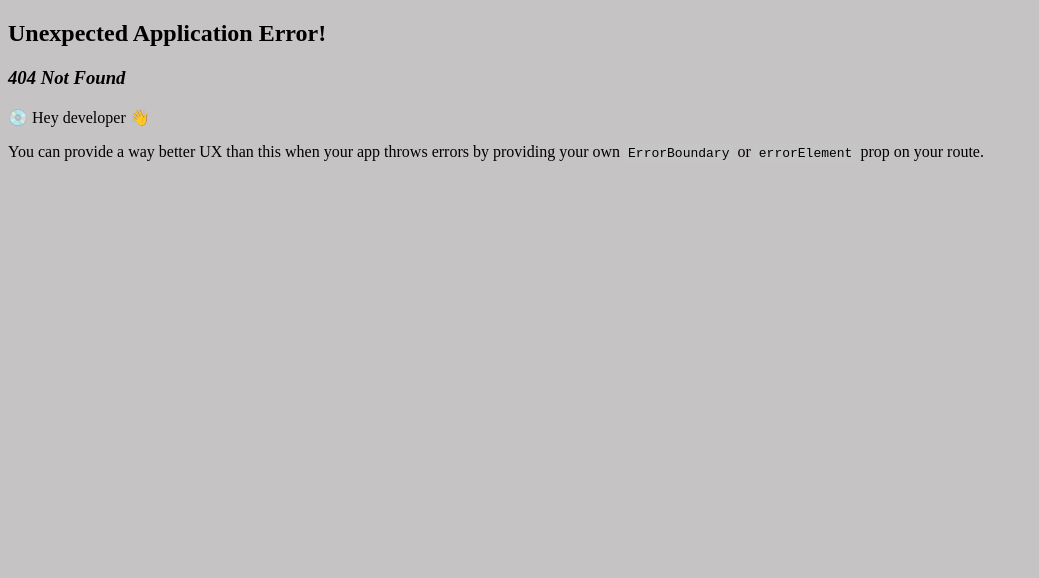
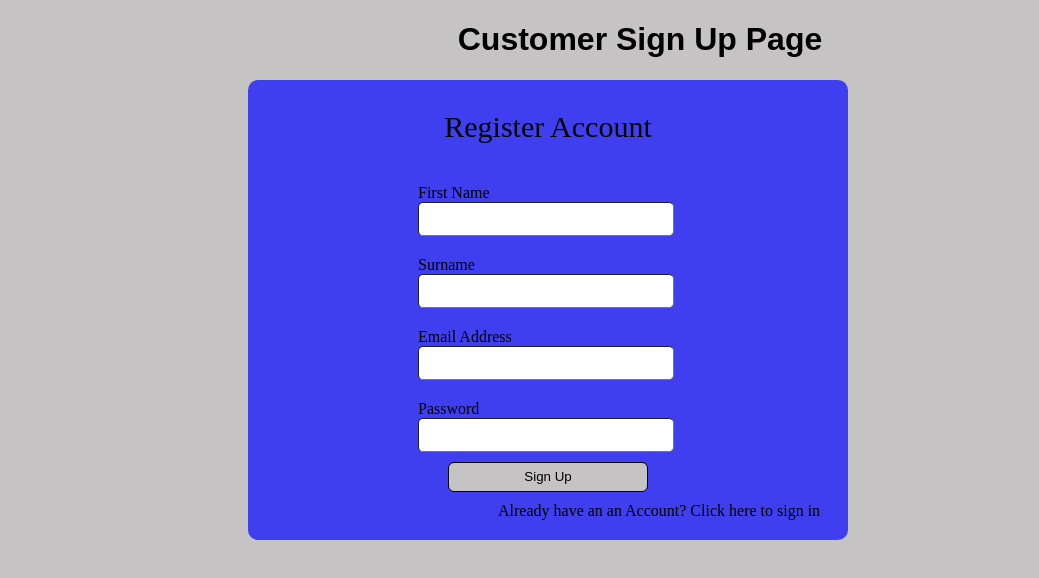
Before and after one commit to Aceofthehood1/React-Restaurant-App, a React (Vite) app in the folder restaurant-project/: page /customerSignIn in a window 1280 px wide. Before the commit this address had no page. Shown: the top 578 px of the page, without its empty margins (0-1039 px from the left). Built offline with nearby package versions, Linux system fonts and the light colour scheme.

Commit message:
Made Customer sign up page and added customer sign up form to page with button animation and a link hover effect

```diff
--- a/restaurant-project/src/App.tsx
+++ b/restaurant-project/src/App.tsx
@@ -6,7 +6,7 @@ function App() {
     <>
       <h1 id="head">Home Page</h1>
       <div id="home-box">
-        <Link to="/customerRegister" className="link-box">
+        <Link to="/customerSignIn" className="link-box">
           <img className="home-image" src={customerImg}></img>
           <p className="link-text">Sign in as a customer</p>
         </Link>
--- /dev/null
+++ b/restaurant-project/src/components/CustomerSignInForm.tsx
@@ -0,0 +1,34 @@
+import { Link } from "react-router-dom";
+function CustomerSignInForm() {
+  return (
+    <>
+      <form className="form">
+        <p id="form-head">Register Account</p>
+        <label htmlFor="first-name">
+          First Name
+          <input id="first-name" type="text"></input>
+        </label>
+        <label htmlFor="surname">
+          Surname
+          <input id="surname" type="text"></input>
+        </label>
+        <label htmlFor="email-address">
+          Email Address
+          <input id="email-address" type="email"></input>
+        </label>
+        <label htmlFor="password">
+          Password
+          <input id="password" type="password"></input>
+        </label>
+        <button className="btn btn-three">
+          <span>Sign Up</span>
+        </button>
+        <Link id="form-link" to="">
+          Already have an an Account? Click here to sign in
+        </Link>
+      </form>
+    </>
+  );
+}
+
+export default CustomerSignInForm;
--- a/restaurant-project/src/index.css
+++ b/restaurant-project/src/index.css
@@ -1,5 +1,11 @@
+:root{
+  --project-blue: rgb(63, 63, 240);
+  --project-grey: rgb(197, 195, 195);
+  --project-red: rgb(214, 21, 21);
+}
+
 body{
-  background-color: rgb(197, 195, 195);
+  background-color: var(--project-grey);
 }
 #head{
   font-family:Arial, Helvetica, sans-serif;
@@ -16,7 +22,6 @@ body{
 .link-box{
   width: 400px;
   height: 300px;
-  background-color: rgb(63, 63, 240);
   border-style: solid;
   border-color: black;
   border-width: 2px;
@@ -43,3 +48,86 @@ body{
   font-size: 40px;
   color: black;
 }
+
+.form{ /*Class that is used for sign up forms*/
+  width: 600px;
+  height: auto;
+  background-color: var(--project-blue);
+  margin-left: 240px;
+  display: flex;
+  flex-direction: column;
+  border-radius: 10px;
+}
+
+#form-head{
+  font-size: 30px;
+  text-align: center;
+}
+
+.form label{
+  display: block;
+  margin: 10px 170px;
+}
+
+.form input{
+  display: block;
+  height: 30px;
+  width: 250px;
+  border-radius: 5px;
+  border-width: 1px;
+}
+
+.form button{
+  width: 200px;
+  height: 30px;
+  display: block;
+  margin-left: 200px;
+  margin-bottom: 10px;
+  background-color: var(--project-grey);
+  border-width: 1px;
+  border-style: solid;
+  border-radius: 6px;
+  cursor: pointer;
+  position: relative;
+  transition: all .35s;
+}
+
+.form button span{
+  position: relative;
+  z-index:2;
+}
+/*Button effect start*/
+.form button:after{
+  position: absolute;
+  content: "";
+  top: 0;
+  left: 0;
+  width: 0;
+  text-align: center;
+  height: 100%;
+  border-radius: 6px;
+  background: black;
+  transition: all .35s;
+}
+
+.form button:hover{
+  position: relative;
+  color: White;
+}
+
+.form button:hover:after{
+  width: 100%;
+}
+
+/*Button effect end*/
+
+#form-link{
+  color: black;
+  text-decoration: none;
+  margin-left: 250px;
+  margin-bottom: 20px
+}
+
+#form-link:hover{
+ color: var(--project-red);
+}
--- /dev/null
+++ b/restaurant-project/src/pages/CustomerSignInPage.tsx
@@ -0,0 +1,11 @@
+import CustomerSignInForm from "../components/CustomerSignInForm";
+function CustomerSignInPage() {
+  return (
+    <>
+    <h1 id="head">Customer Sign Up Page</h1>
+    <CustomerSignInForm></CustomerSignInForm>
+    </>
+  );
+}
+
+export default CustomerSignInPage;
```
Also changed, not shown: restaurant-project/src/layout/MainLayout.tsx (+4 -3 lines), restaurant-project/src/main.tsx (+6 -1 lines), 1 other file (tests, documents, lock files or other folders).
